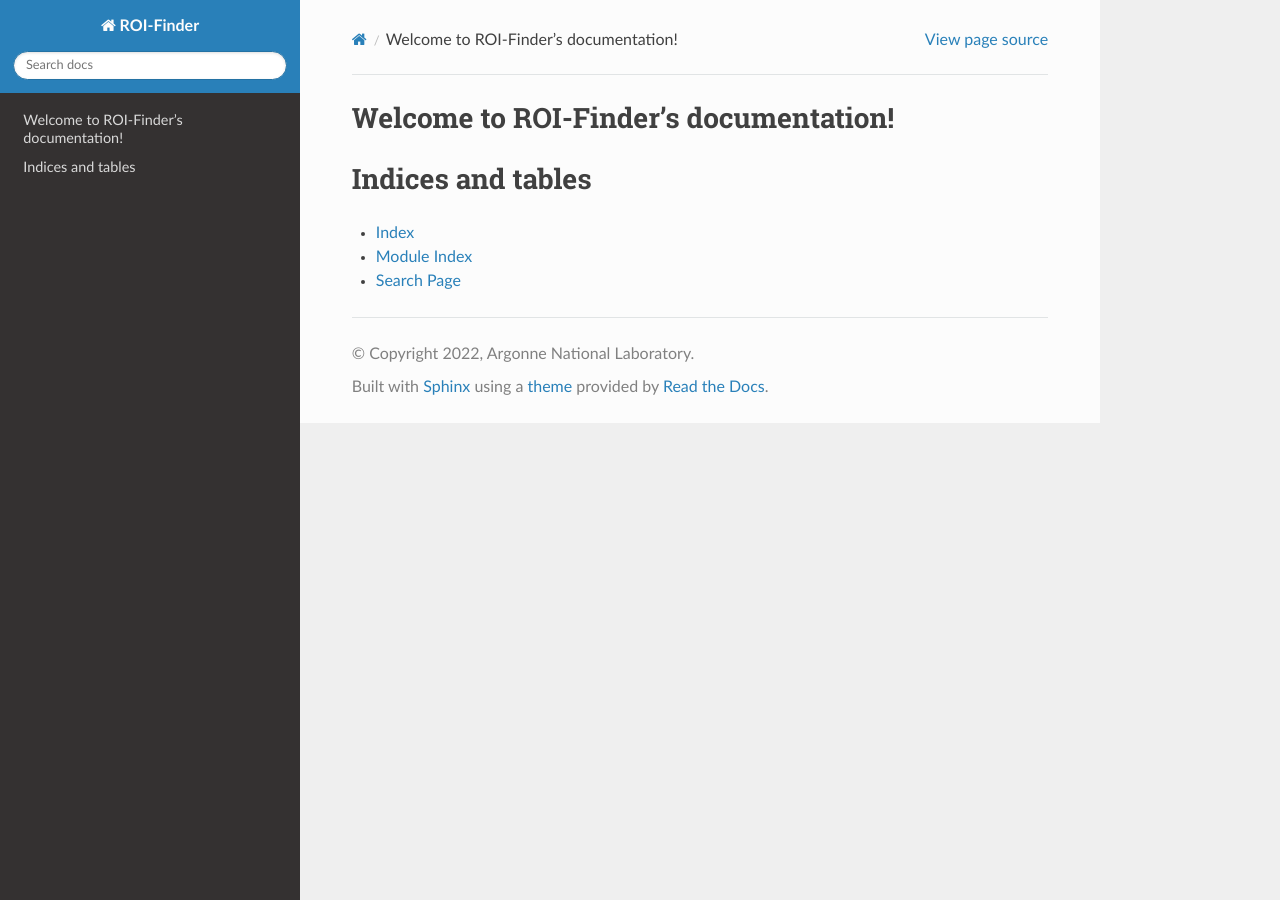
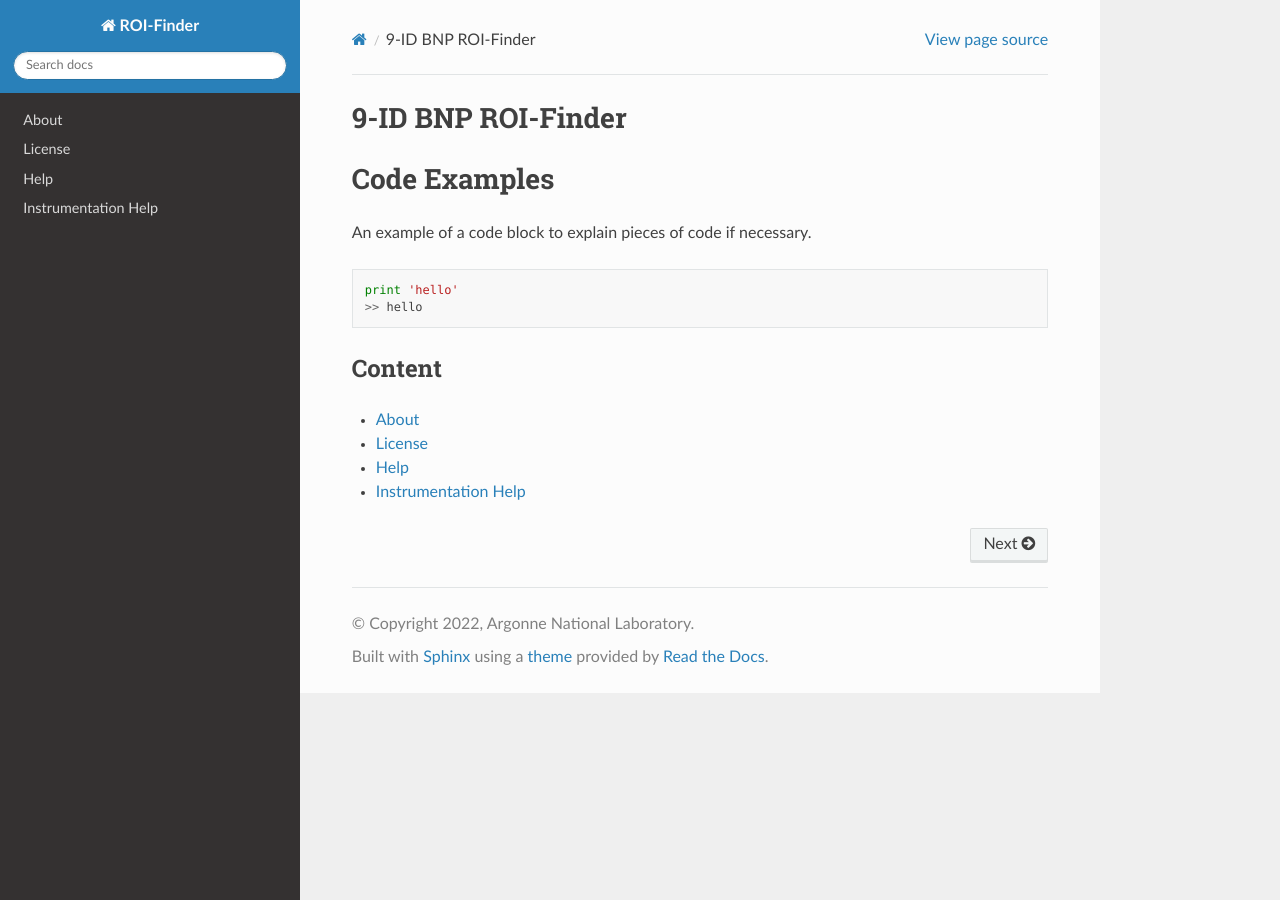
Before and after one commit to arshadzahangirchowdhury/old_ROI-Finder, a Sphinx documentation site: the page built from docs/source/index.rst, in a window 1280 px wide. Built offline with Sphinx 7.4.7 and the Read the Docs theme 2.0.0, drawn with Linux system fonts in a browser that asks for light colours.

Commit message:
add docs

```diff
--- /dev/null
+++ b/docs/source/About.rst
@@ -0,0 +1,4 @@
+About
+==========
+
+The regions of interest (ROI) finder tool groups bacterial cells into two classes corresponding to their live and dead state
--- /dev/null
+++ b/docs/source/License.rst
@@ -0,0 +1,4 @@
+License
+=======
+
+Pending.
--- a/docs/source/index.rst
+++ b/docs/source/index.rst
@@ -1,20 +1,34 @@
-.. ROI-Finder documentation master file, created by
-   sphinx-quickstart on Wed Mar 16 09:42:26 2022.
-   You can adapt this file completely to your liking, but it should at least
-   contain the root `toctree` directive.
 
-Welcome to ROI-Finder's documentation!
-======================================
+9-ID BNP ROI-Finder
+=====================================
+
+Code Examples
+=============
+
+An example of a code block to explain pieces of code if necessary.
+
+.. code-block:: python
+
+    print 'hello'
+    >> hello
+
+
+
+Content
+^^^^^
 
 .. toctree::
    :maxdepth: 2
-   :caption: Contents:
+
+   About
+   License
+   Help
 
 
 
-Indices and tables
-==================
+.. Indices and tables
+.. ==================
 
-* :ref:`genindex`
-* :ref:`modindex`
-* :ref:`search`
+.. * :ref:`genindex`
+.. * :ref:`modindex`
+.. * :ref:`search`
```
Also changed, not shown: docs/source/Help.rst (added, +12 -0 lines).
